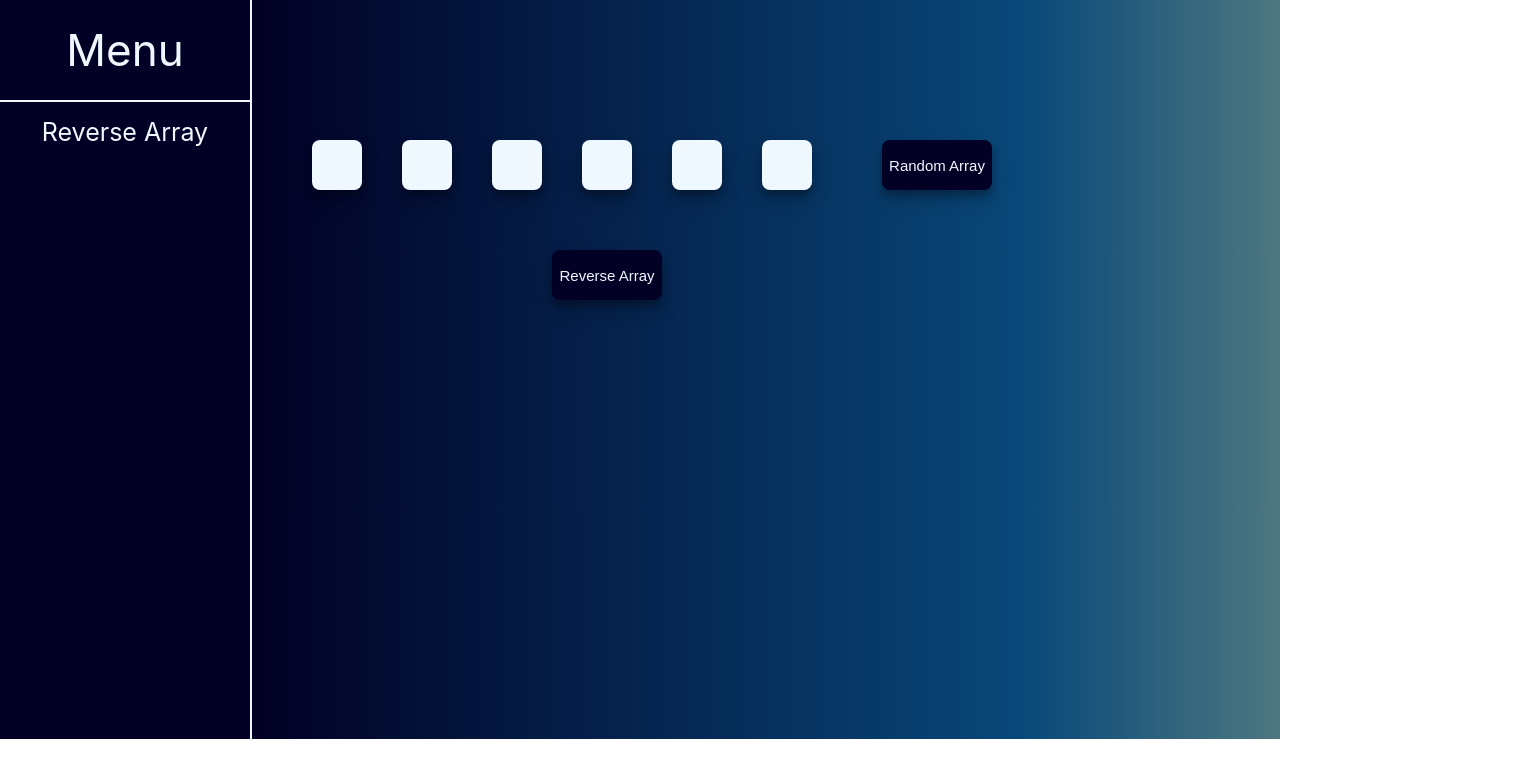
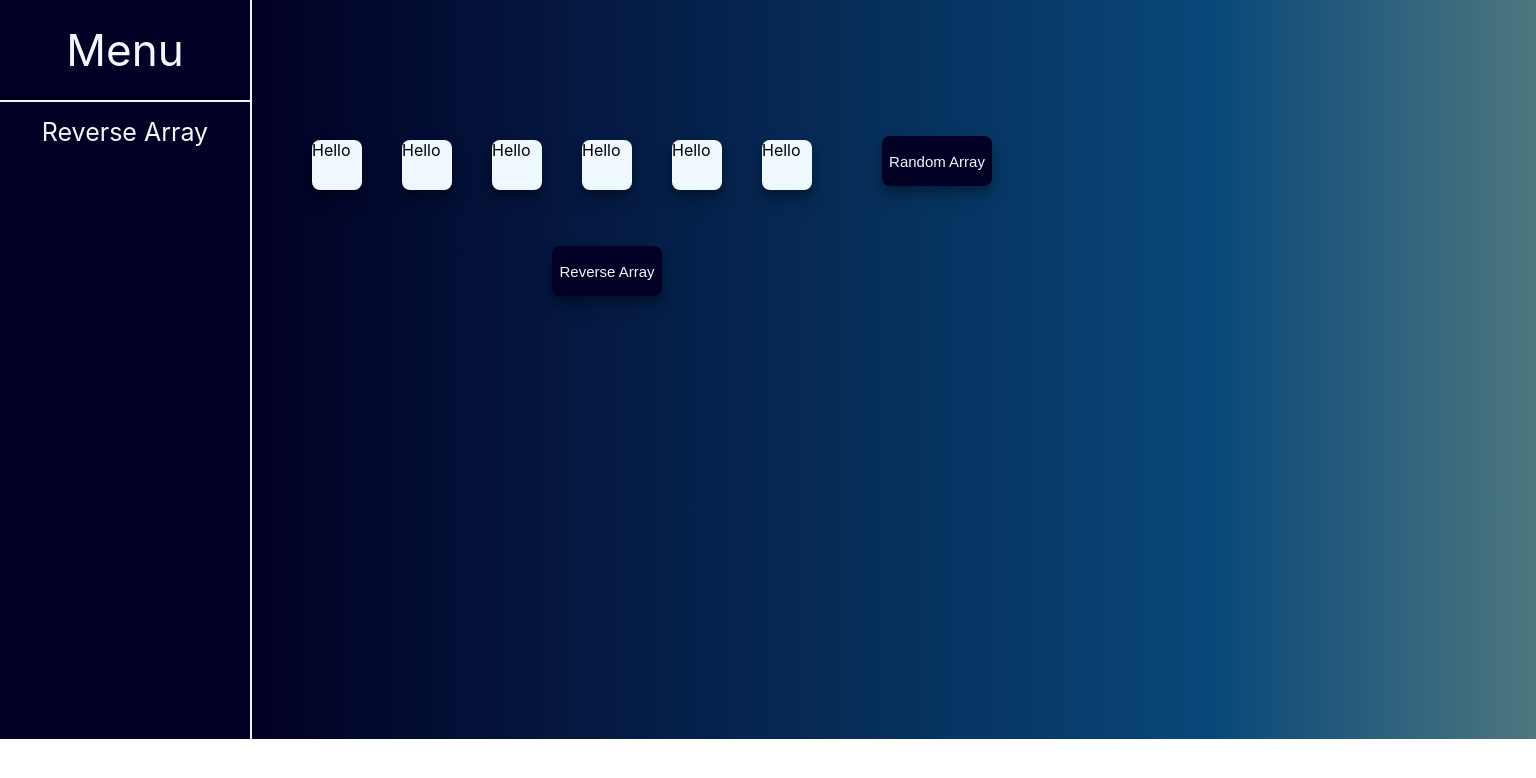
Before and after one commit to OlhaYarosh1/Algorithms, a React (Create React App) app: page / in a window 1280 px wide. Shown: the top 778 px of the page, 1536 px wide, since content can reach past the window. Built offline with nearby package versions, Linux system fonts and the light colour scheme.

Commit message:
Text array blocks.

```diff
--- a/src/components/MainPage/MainPage.module.css
+++ b/src/components/MainPage/MainPage.module.css
@@ -1,6 +1,8 @@
 .mainPageBlock {
+    position: absolute;
     background: linear-gradient(90deg, rgba(2,0,36,1) 0%, rgba(9,72,121,1) 75%, rgba(77,119,128,1) 100%);
     height: 739px;
+    width: 1284px;
     margin-top: -739px;
     margin-left: 252px;
 }
--- a/src/components/MainPage/ReverseArray/ArrayBlock/ArrayBlock.js
+++ b/src/components/MainPage/ReverseArray/ArrayBlock/ArrayBlock.js
@@ -1,9 +1,20 @@
-import React from 'react';
+import React, { useState } from 'react';
 import classes from './ArrayBlock.module.css';
 
 const ArrayBlock = () => {
+
+    const [arrayList, setArrayList] = useState([
+        {text: 'Hello'}
+    ]);
     return (
-        <div className={classes.blockArray} id='blockArray'></div>
+        <div className={classes.blockArray} >
+            {arrayList.map(array=>
+                <div
+                    id='blockArray'>
+                    {array.text}
+                </div>
+            )}
+        </div>
     )
 }
 
```
